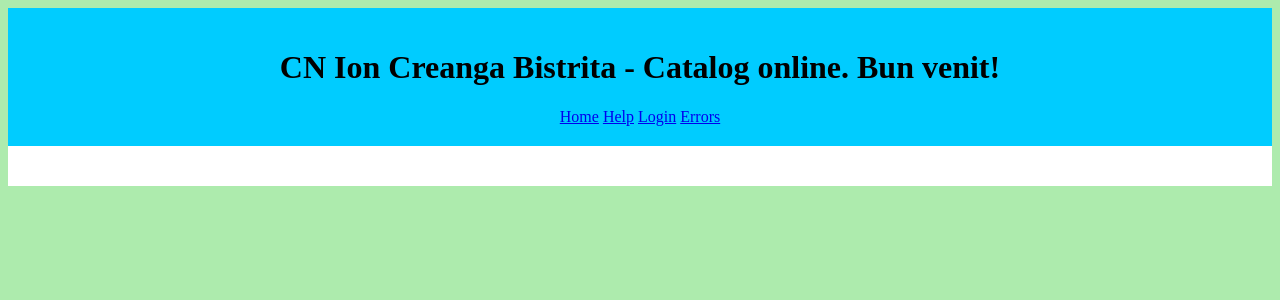
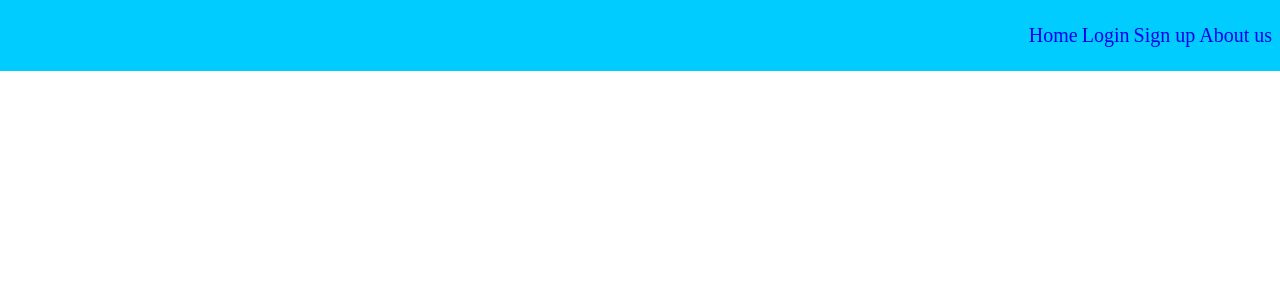
Before and after one commit to marianmircea/Catalog_v2, a PHP site: page /Catalog_v2/view/header.php in a window 1280 px wide. Shown: the top 300 px of the page. Run offline with PHP 8.4, Linux system fonts and the light colour scheme; some libraries are stand-ins or nearby versions.

Commit message:
upd 29 apr v1

```diff
--- a/config/path.php
+++ b/config/path.php
@@ -1,3 +1,4 @@
 <?php
-    define("URL", "//localhost/Catalog_v2/");
-	// de stersss ...
+	//define('URL', __DIR__.'/../'); //Folosita in cod PHP ...
+	//define('URL', '//localhost/Catalog_v2/'); //Folosita in cod PHP ...
+	//define('URL', 'http://localhost/Catalog_v2/'); //Used in cod HTML ...
--- a/config/view.php
+++ b/config/view.php
@@ -1,11 +1,10 @@
 <?php
 	class view {
 		function __construct() {
-
 		}
 		public function render ($file) {
 			require URL.'view/header.php';
-            require URL.'view/'.$file.'.php';
+			require URL.'view/'.$file.'/index.php';
 			require URL.'view/footer.php';
 
 		}
--- a/css/css_reset.css
+++ b/css/css_reset.css
@@ -1,89 +1,341 @@
-/*
-html5doctor.com Reset Stylesheet
-v1.6.1
-Last Updated: 2010-09-17
-Author: Richard Clark - http://richclarkdesign.com
-Twitter: @rich_clark
+/*! normalize.css v8.0.0 | MIT License | github.com/necolas/normalize.css */
+
+/* Document
+   ========================================================================== */
+
+/**
+ * 1. Correct the line height in all browsers.
+ * 2. Prevent adjustments of font size after orientation changes in iOS.
  */
 
-html, body, div, span, object, iframe,
-h1, h2, h3, h4, h5, h6, p, blockquote, pre,
-abbr, address, cite, code,
-del, dfn, em, img, ins, kbd, q, samp,
-small, strong, sub, sup, var,
-b, i,
-dl, dt, dd, ol, ul, li,
-fieldset, form, label, legend,
-table, caption, tbody, tfoot, thead, tr, th, td,
-article, aside, canvas, details, figcaption, figure,
-footer, header, hgroup, menu, nav, section, summary,
-time, mark, audio, video {
-    margin:0;
-    padding:0;
-    border:0;
-    outline:0;
-    font-size:100%;
-    vertical-align:baseline;
-    background:transparent;
+html {
+  line-height: 1.15; /* 1 */
+  -webkit-text-size-adjust: 100%; /* 2 */
 }
+
+/* Sections
+   ========================================================================== */
+
+/**
+ * Remove the margin in all browsers.
+ */
+
 body {
-    line-height:1;
+  margin: 0;
 }
-article,aside,details,figcaption,figure,
-footer,header,hgroup,menu,nav,section {
-    display:block;
+
+/**
+ * Correct the font size and margin on `h1` elements within `section` and
+ * `article` contexts in Chrome, Firefox, and Safari.
+ */
+
+h1 {
+  font-size: 2em;
+  margin: 0.67em 0;
 }
-nav ul {
-    list-style:none;
+
+/* Grouping content
+   ========================================================================== */
+
+/**
+ * 1. Add the correct box sizing in Firefox.
+ * 2. Show the overflow in Edge and IE.
+ */
+
+hr {
+  box-sizing: content-box; /* 1 */
+  height: 0; /* 1 */
+  overflow: visible; /* 2 */
 }
-blockquote, q {
-    quotes:none;
+
+/**
+ * 1. Correct the inheritance and scaling of font size in all browsers.
+ * 2. Correct the odd `em` font sizing in all browsers.
+ */
+
+pre {
+  font-family: monospace, monospace; /* 1 */
+  font-size: 1em; /* 2 */
 }
-blockquote:before, blockquote:after,
-q:before, q:after {
-    content:'';
-    content:none;
+
+/* Text-level semantics
+   ========================================================================== */
+
+/**
+ * Remove the gray background on active links in IE 10.
+ */
+
+a {
+  background-color: transparent;
 }
-a {
-    margin:0;
-    padding:0;
-    font-size:100%;
-    vertical-align:baseline;
-    background:transparent;
+
+/**
+ * 1. Remove the bottom border in Chrome 57-
+ * 2. Add the correct text decoration in Chrome, Edge, IE, Opera, and Safari.
+ */
+
+abbr[title] {
+  border-bottom: none; /* 1 */
+  text-decoration: underline; /* 2 */
+  text-decoration: underline dotted; /* 2 */
 }
-/* change colours to suit your needs */
-ins {
-    background-color:#ff9;
-    color:#000;
-    text-decoration:none;
+
+/**
+ * Add the correct font weight in Chrome, Edge, and Safari.
+ */
+
+b,
+strong {
+  font-weight: bolder;
 }
-/* change colours to suit your needs */
-mark {
-    background-color:#ff9;
-    color:#000;
-    font-style:italic;
-    font-weight:bold;
+
+/**
+ * 1. Correct the inheritance and scaling of font size in all browsers.
+ * 2. Correct the odd `em` font sizing in all browsers.
+ */
+
+code,
+kbd,
+samp {
+  font-family: monospace, monospace; /* 1 */
+  font-size: 1em; /* 2 */
 }
-del {
-    text-decoration: line-through;
+
+/**
+ * Add the correct font size in all browsers.
+ */
+
+small {
+  font-size: 80%;
 }
-abbr[title], dfn[title] {
-    border-bottom:1px dotted;
-    cursor:help;
+
+/**
+ * Prevent `sub` and `sup` elements from affecting the line height in
+ * all browsers.
+ */
+
+sub,
+sup {
+  font-size: 75%;
+  line-height: 0;
+  position: relative;
+  vertical-align: baseline;
 }
-table {
-    border-collapse:collapse;
-    border-spacing:0;
+
+sub {
+  bottom: -0.25em;
 }
-/* change border colour to suit your needs */
-hr {
-    display:block;
-    height:1px;
-    border:0;
-    border-top:1px solid #cccccc;
-    margin:1em 0;
-    padding:0;
+
+sup {
+  top: -0.5em;
 }
-input, select {
-    vertical-align:middle;
+
+/* Embedded content
+   ========================================================================== */
+
+/**
+ * Remove the border on images inside links in IE 10.
+ */
+
+img {
+  border-style: none;
 }
+
+/* Forms
+   ========================================================================== */
+
+/**
+ * 1. Change the font styles in all browsers.
+ * 2. Remove the margin in Firefox and Safari.
+ */
+
+button,
+input,
+optgroup,
+select,
+textarea {
+  font-family: inherit; /* 1 */
+  font-size: 100%; /* 1 */
+  line-height: 1.15; /* 1 */
+  margin: 0; /* 2 */
+}
+
+/**
+ * Show the overflow in IE.
+ * 1. Show the overflow in Edge.
+ */
+
+button,
+input { /* 1 */
+  overflow: visible;
+}
+
+/**
+ * Remove the inheritance of text transform in Edge, Firefox, and IE.
+ * 1. Remove the inheritance of text transform in Firefox.
+ */
+
+button,
+select { /* 1 */
+  text-transform: none;
+}
+
+/**
+ * Correct the inability to style clickable types in iOS and Safari.
+ */
+
+button,
+[type="button"],
+[type="reset"],
+[type="submit"] {
+  -webkit-appearance: button;
+}
+
+/**
+ * Remove the inner border and padding in Firefox.
+ */
+
+button::-moz-focus-inner,
+[type="button"]::-moz-focus-inner,
+[type="reset"]::-moz-focus-inner,
+[type="submit"]::-moz-focus-inner {
+  border-style: none;
+  padding: 0;
+}
+
+/**
+ * Restore the focus styles unset by the previous rule.
+ */
+
+button:-moz-focusring,
+[type="button"]:-moz-focusring,
+[type="reset"]:-moz-focusring,
+[type="submit"]:-moz-focusring {
+  outline: 1px dotted ButtonText;
+}
+
+/**
+ * Correct the padding in Firefox.
+ */
+
+fieldset {
+  padding: 0.35em 0.75em 0.625em;
+}
+
+/**
+ * 1. Correct the text wrapping in Edge and IE.
+ * 2. Correct the color inheritance from `fieldset` elements in IE.
+ * 3. Remove the padding so developers are not caught out when they zero out
+ *    `fieldset` elements in all browsers.
+ */
+
+legend {
+  box-sizing: border-box; /* 1 */
+  color: inherit; /* 2 */
+  display: table; /* 1 */
+  max-width: 100%; /* 1 */
+  padding: 0; /* 3 */
+  white-space: normal; /* 1 */
+}
+
+/**
+ * Add the correct vertical alignment in Chrome, Firefox, and Opera.
+ */
+
+progress {
+  vertical-align: baseline;
+}
+
+/**
+ * Remove the default vertical scrollbar in IE 10+.
+ */
+
+textarea {
+  overflow: auto;
+}
+
+/**
+ * 1. Add the correct box sizing in IE 10.
+ * 2. Remove the padding in IE 10.
+ */
+
+[type="checkbox"],
+[type="radio"] {
+  box-sizing: border-box; /* 1 */
+  padding: 0; /* 2 */
+}
+
+/**
+ * Correct the cursor style of increment and decrement buttons in Chrome.
+ */
+
+[type="number"]::-webkit-inner-spin-button,
+[type="number"]::-webkit-outer-spin-button {
+  height: auto;
+}
+
+/**
+ * 1. Correct the odd appearance in Chrome and Safari.
+ * 2. Correct the outline style in Safari.
+ */
+
+[type="search"] {
+  -webkit-appearance: textfield; /* 1 */
+  outline-offset: -2px; /* 2 */
+}
+
+/**
+ * Remove the inner padding in Chrome and Safari on macOS.
+ */
+
+[type="search"]::-webkit-search-decoration {
+  -webkit-appearance: none;
+}
+
+/**
+ * 1. Correct the inability to style clickable types in iOS and Safari.
+ * 2. Change font properties to `inherit` in Safari.
+ */
+
+::-webkit-file-upload-button {
+  -webkit-appearance: button; /* 1 */
+  font: inherit; /* 2 */
+}
+
+/* Interactive
+   ========================================================================== */
+
+/*
+ * Add the correct display in Edge, IE 10+, and Firefox.
+ */
+
+details {
+  display: block;
+}
+
+/*
+ * Add the correct display in all browsers.
+ */
+
+summary {
+  display: list-item;
+}
+
+/* Misc
+   ========================================================================== */
+
+/**
+ * Add the correct display in IE 10+.
+ */
+
+template {
+  display: none;
+}
+
+/**
+ * Add the correct display in IE 10.
+ */
+
+[hidden] {
+  display: none;
+}
--- /dev/null
+++ b/css/main_file.css
@@ -0,0 +1,39 @@
+@import url("css_reset.css");
+
+body {
+    /*background: #adebad;*/
+    /*padding: 20px;*/
+}
+
+#header {
+	padding: 8px;
+	background: #00ccff;
+	text-align: right;
+	/*float: left;*/
+}
+
+#content {
+    padding: 20px;
+    background: white;
+}
+
+#footer {
+    padding: 20px;
+    background: #4080bf;
+	color: #ffffff;
+}
+#catalog_header {
+    text-align: center;
+    background-color: #00ccff;
+    overflow: auto;
+}
+ul#header_links {
+	list-style-type: none;
+}
+li {
+	display: inline;
+	font-size: 20px;
+}
+a {
+	text-decoration: none;
+}
--- a/css/main_page.css
+++ /dev/null
@@ -1,25 +0,0 @@
-body {
-    background: #adebad;
-    /*padding: 20px;*/
-}
-
-#header {
-    padding: 20px;
-    background: #00ccff;
-	text-align: center;
-}
-
-#content {
-    padding: 20px;
-    background: white;
-}
-
-#footer {
-    padding: 20px;
-    background: green;
-}
-#catalog_header {
-    text-align: center;
-    background-color: #00ccff;
-    overflow: auto;
-}
--- a/view/header.php
+++ b/view/header.php
@@ -1,21 +1,21 @@
 <!DOCTYPE html>
 <html>
 <head>
-    <title>Login | Catalog scolar</title>
-    <link rel="stylesheet" href="<?php echo URL; ?>css/main_page.css">
-    <meta charset="UTF-8">
-    <meta name="viewport" content="width=device-width, initial-scale=1.0">
+	<title>Welcome | Catalog scolar</title>
+	<link rel="stylesheet" href="<?php echo URL2; ?>css/main_file.css">
+	<meta charset="UTF-8">
+	<meta name="viewport" content="width=device-width, initial-scale=1.0">
 </head>
 <body>
-
-        <div id="header">
-            <h1>CN Ion Creanga Bistrita - Catalog online. Bun venit!</h1>
-            <a href="<?php echo URL; ?>index.php">Home</a>
-            <a href="<?php echo URL; ?>controllers/help.php">Help</a>
-            <a href="<?php echo URL; ?>controllers/login.php">Login</a>
-            <a href="<?php echo URL; ?>controllers/errors.php">Errors</a>
-        </div>
+		<div id = "header">
+			<ul id = "header_links">
+				<li><a href="<?php echo URL2; ?>index.php">Home</a></li>
+				<li><a href="<?php echo URL2; ?>controller/login.php">Login</a></li>
+				<li><a href="<?php echo URL2; ?>view/under_con/index.php">Sign up</a></li>
+				<li><a href="<?php echo URL2; ?>view/under_con/index.php">About us</a></li>
+			</ul>
+		</div>
 
 
 
-<div id="content">
+	<div id="content">
--- a/view/index/index.php
+++ b/view/index/index.php
@@ -1,2 +1,2 @@
-<?php
-    echo "Pagina principala ...";
+<h4>Welcome page ...</h4>
+<h1>CN Ion Creanga Bistrita - Catalog online. Bun venit!</h1>
--- /dev/null
+++ b/view/login/index.php
@@ -0,0 +1 @@
+<h4>Login page ...</h4>
--- /dev/null
+++ b/view/under_con/index.php
@@ -0,0 +1,2 @@
+<h1>Pagina in constructie ....</h1>
+<h4>Va multumim pentru intelegere!</h4>
```
Also changed, not shown: config/autoloader.php (added, +9 -0 lines), controller/boot_site.php (added, +10 -0 lines), controller/controller.php (deleted, +0 -7 lines), controller/index.php (added, +9 -0 lines), controller/login.php (added, +10 -0 lines), controller/view_controller.php (added, +8 -0 lines), index.php (+4 -7 lines), README.md, 1 other file. Lines whose indentation alone changed are shown as unchanged.
